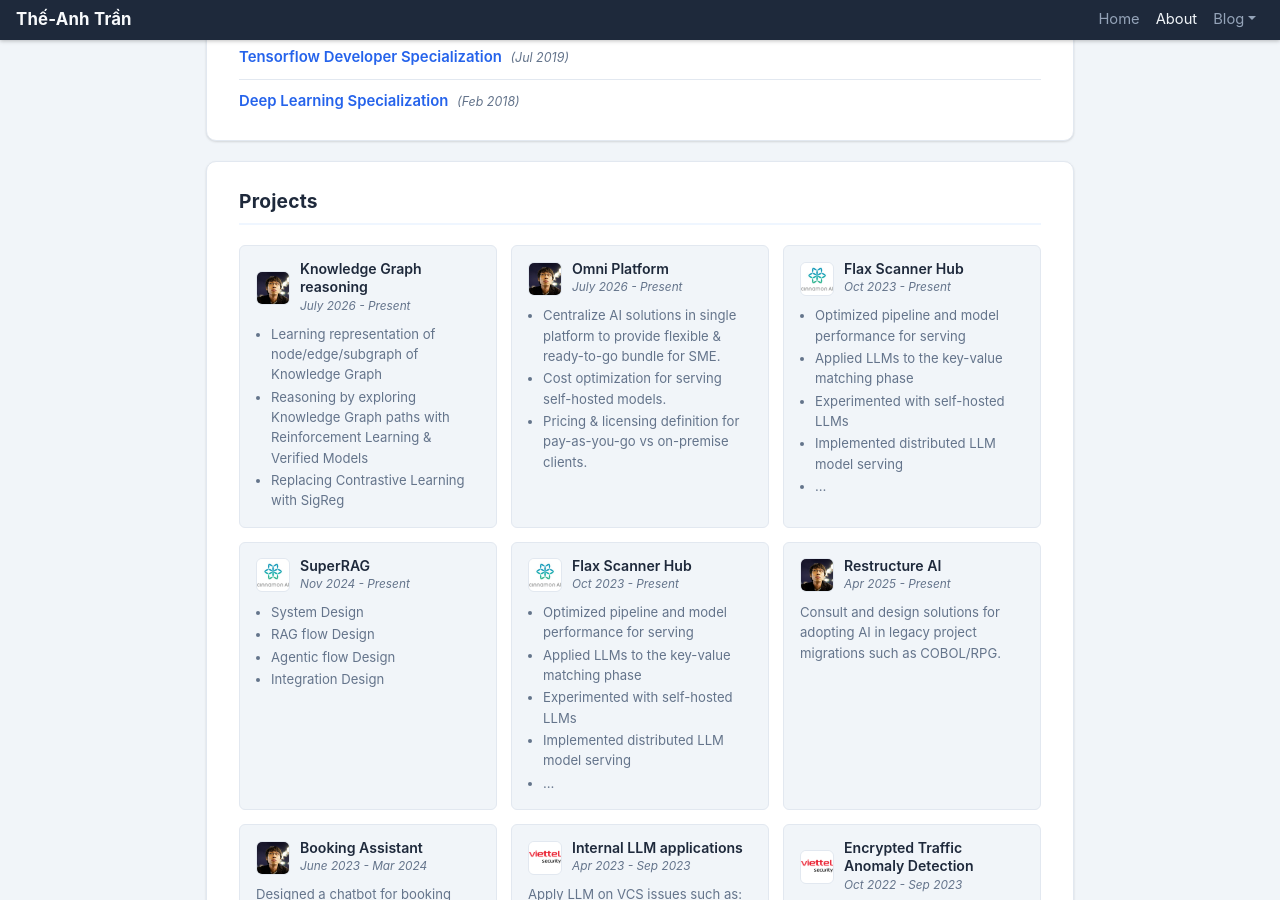
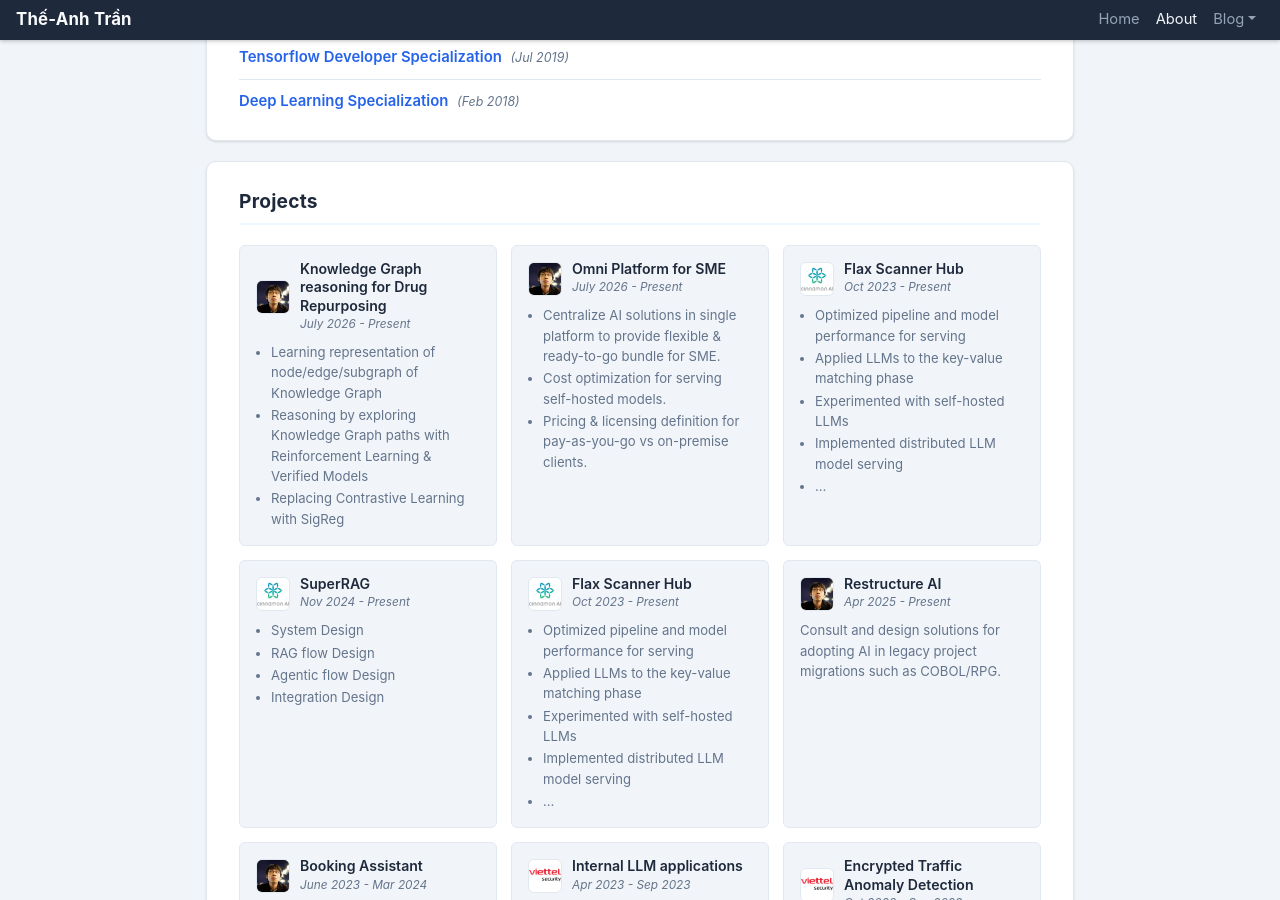
Before and after one commit to anhttmle/anhttmle.github.io, a Jekyll site: the page built from about.html, in a window 1280 px wide and 900 px high, scrolled down 2857 px. Built offline with Jekyll 4.4.1, drawn with Linux system fonts in a browser that asks for light colours.

Commit message:
Update profile.yml

```diff
--- a/_data/profile.yml
+++ b/_data/profile.yml
@@ -226,7 +226,7 @@ experiences:
           children:
 projects:
   - employer: "Myself"
-    name: "Knowledge Graph reasoning"
+    name: "Knowledge Graph reasoning for Drug Repurposing"
     time: "July 2026 - Present"
     logo: "/assets/profile/anhtt.jpg"
     description: |
@@ -234,7 +234,7 @@ projects:
       - Reasoning by exploring Knowledge Graph paths with Reinforcement Learning & Verified Models
       - Replacing Contrastive Learning with SigReg
   - employer: "Myself"
-    name: "Omni Platform"
+    name: "Omni Platform for SME"
     time: "July 2026 - Present"
     logo: "/assets/profile/anhtt.jpg"
     description: |
```
